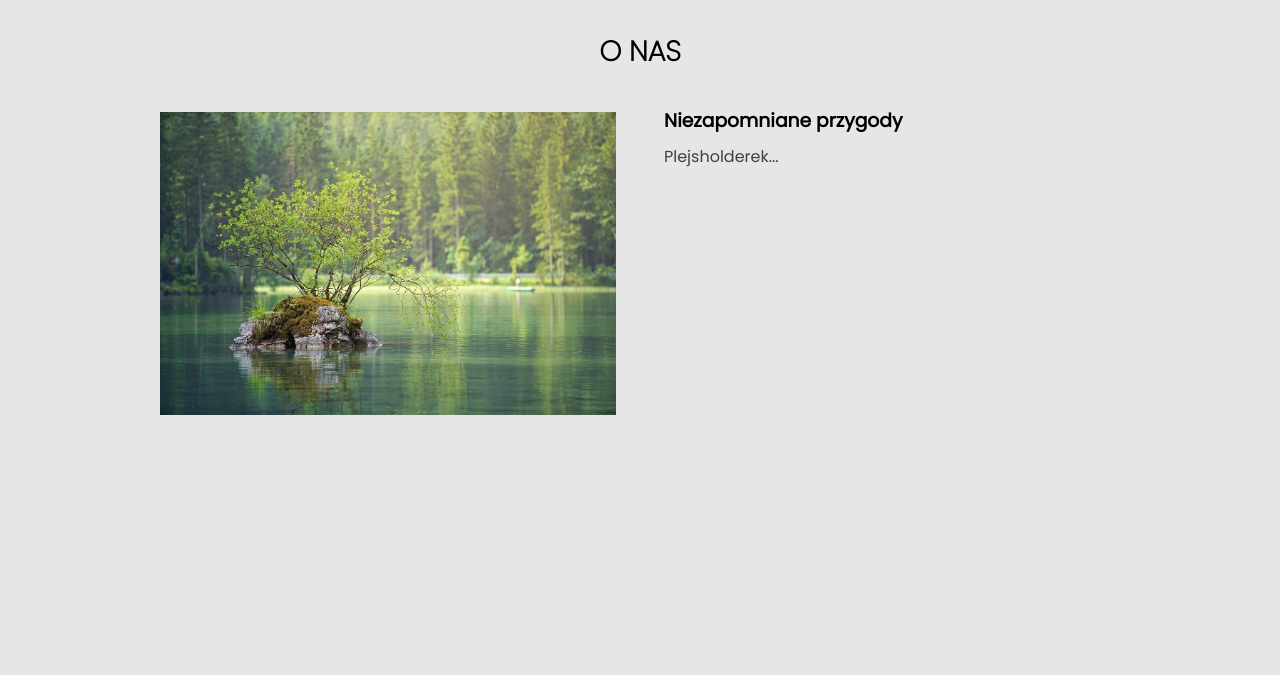
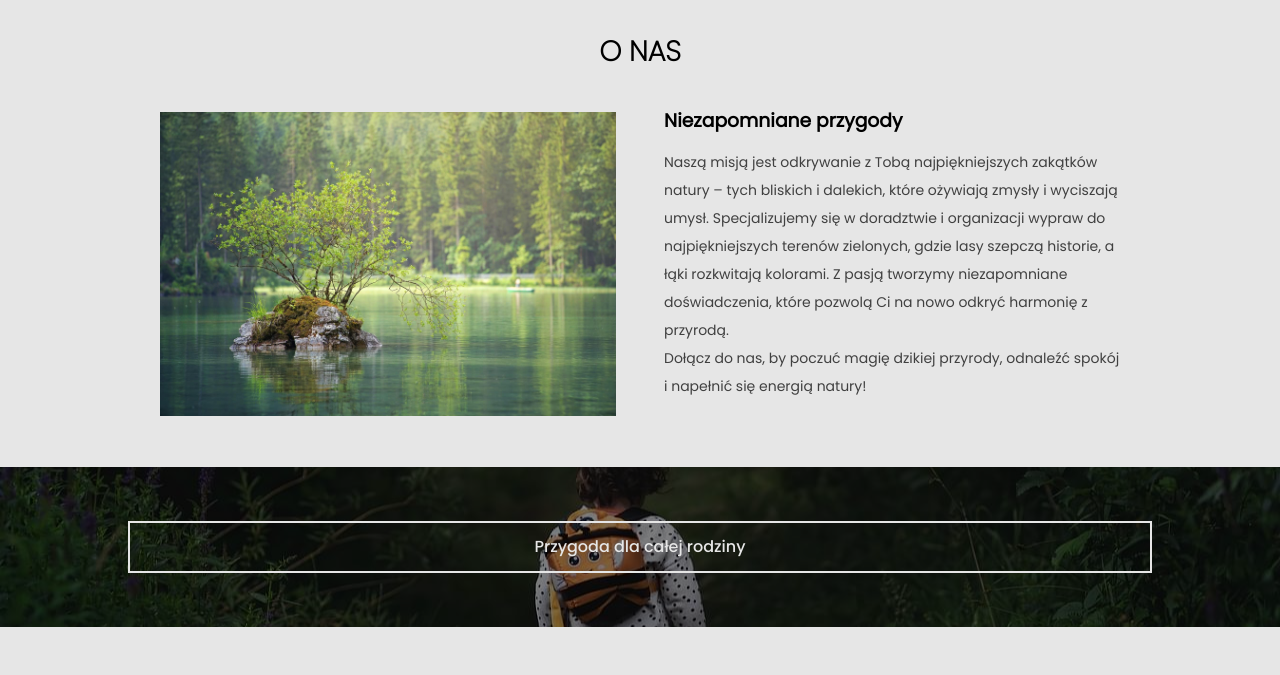
Before and after one commit to wojtekpirog/Forest_website_HTML_SCSS_JS_Responsive, a website: page dist/index.html in a window 1280 px wide. Shown: the part 286-961 px from the top of the page. Before the commit the page ends 800 px from the top, so only its background shows below. Drawn offline with Linux system fonts and the light colour scheme; files that its build step writes are made by us from their sources.

Commit message:
Create second hero section

```diff
--- a/src/js/main.js
+++ b/src/js/main.js
@@ -23,6 +23,10 @@ const toggleNavbarMenu = () => {
   toggleButton.classList.toggle("navbar__burger-icon--active");
   navbarLinksContainer.classList.toggle("navbar__links--active");
   overlay.classList.toggle("navbar__overlay--active");
+
+  navbarLinksContainer.classList.contains("navbar__links--active")
+    ? toggleButton.setAttribute("aria-expanded", "true")
+    : toggleButton.setAttribute("aria-expanded", "false");
 }
 
 const closeNavbarMenu = () => {
--- a/src/scss/_large.scss
+++ b/src/scss/_large.scss
@@ -48,5 +48,13 @@
     &__title {
       text-align: initial;
     }
+
+    &__description {
+      font-size: 1.4rem;
+    }
+  }
+
+  .hero-image {
+    background-image: url("../images/girl_walking_desktop.jpg");
   }
 }
--- a/src/scss/components/_aboutsection.scss
+++ b/src/scss/components/_aboutsection.scss
@@ -1,6 +1,8 @@
 @use "../utils/colors" as colors;
 
 .about {
+  margin-bottom: 3em;
+
   &__content {
     display: flex;
     flex-direction: column;
@@ -23,5 +25,6 @@
 
   &__description {
     color: colors.$darkgray;
+    line-height: 2;
   }
 }
--- /dev/null
+++ b/src/scss/components/_herosection.scss
@@ -0,0 +1,35 @@
+@use "../utils/colors" as colors;
+
+.hero-section {
+  position: relative;
+  margin-bottom: 3em;
+  height: 20vh;
+  z-index: 0;
+
+  &.hero-image {
+    background-image: url("../images/girl_walking_mobile.min.jpg");
+    background-position: center center;
+    background-size: cover;
+  }
+
+  &__text-box {
+    width: 80%;
+    position: absolute;
+    top: 50%;
+    left: 50%;
+    transform: translate(-50%, -50%);
+    border: 2px solid colors.$light;
+  }
+
+  &__text {
+    color: colors.$light;
+    font-size: 1.6rem;
+    font-family: var(--primary-font-medium);
+    padding: 1em 2em;
+    text-align: center;
+  }
+
+  & > .section__overlay {
+    z-index: -1;
+  }
+}
--- a/src/scss/components/_index.scss
+++ b/src/scss/components/_index.scss
@@ -1,3 +1,4 @@
 @forward "./navbar";
 @forward "./hero";
 @forward "./aboutsection";
+@forward "./herosection";
--- a/src/scss/components/_navbar.scss
+++ b/src/scss/components/_navbar.scss
@@ -1,4 +1,5 @@
 @use "../utils/colors" as colors;
+@use "../utils/mixins" as mixins;
 
 .navbar {
   position: sticky;
@@ -111,9 +112,12 @@
 
     @media (hover: hover) {
       &:hover {
-        background-color: colors.$black;
-        color: colors.$light;
+        @include mixins.navbarLinkActiveAndHover;
       }
+    }
+
+    &--active {
+      @include mixins.navbarLinkActiveAndHover;
     }
   }
 }
--- a/src/scss/utils/_mixins.scss
+++ b/src/scss/utils/_mixins.scss
@@ -1,3 +1,5 @@
+@use "../utils/colors" as colors;
+
 @mixin overlay {
   top: 0;
   left: 0;
@@ -5,3 +7,8 @@
   height: 100%;
   background-color: hsla(0, 0%, 0%, 0.5);
 }
+
+@mixin navbarLinkActiveAndHover {
+  background-color: colors.$black;
+  color: colors.$light;
+}
```
Also changed, not shown: dist/css/style.min.css, dist/index.html, dist/js/main.min.js, 2 other files.
